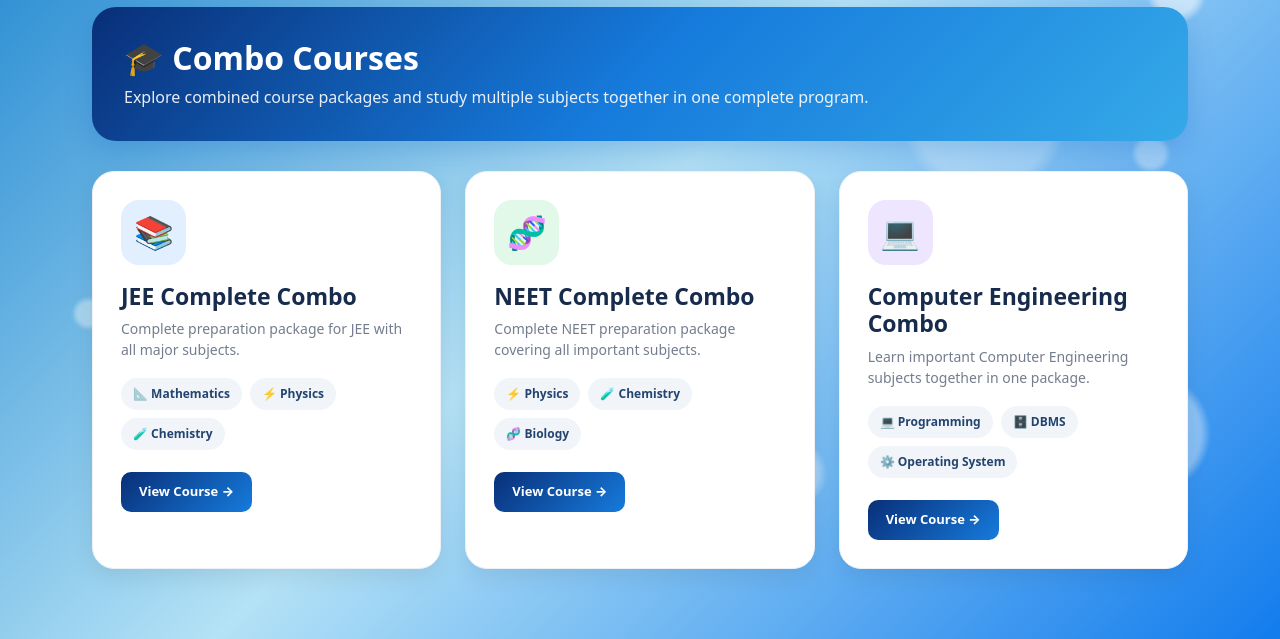
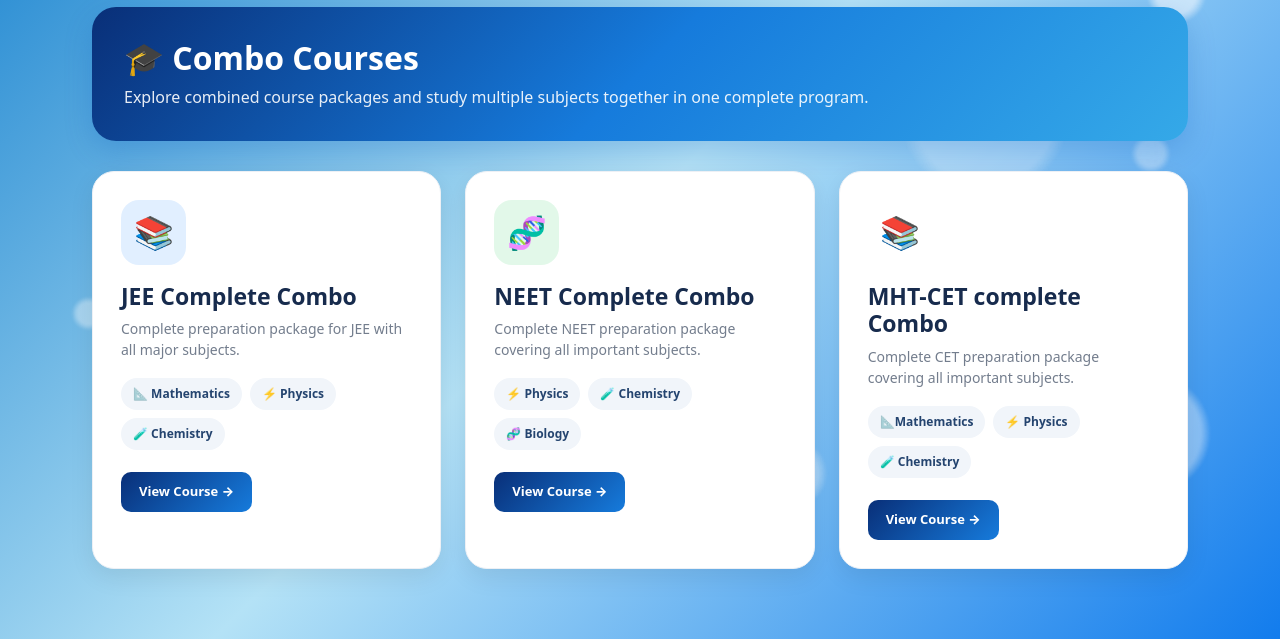
Before and after one commit to sakshinagrik/python-training, a Flask app: page /combo_courses in a window 1280 px wide. Shown: the part 214-853 px from the top of the page. Run offline with Flask 3, Linux system fonts and the light colour scheme.

Commit message:
fix combo course

```diff
--- a/templates/combo_courses.html
+++ b/templates/combo_courses.html
@@ -287,31 +287,31 @@
 
             <div class="combo-card">
 
-                <div class="combo-icon computer-icon">
-                    💻
+                <div class="combo-icon MHT-CET-icon">
+                    📚
                 </div>
 
                 <h2>
-                    Computer Engineering Combo
+                    MHT-CET complete Combo
                 </h2>
 
                 <p>
-                    Learn important Computer Engineering
-                    subjects together in one package.
+                    Complete CET  preparation package
+                    covering all important subjects.
                 </p>
 
                 <div class="subject-list">
 
                     <span class="subject-badge">
-                        💻 Programming
+                        📐Mathematics
                     </span>
 
                     <span class="subject-badge">
-                        🗄️ DBMS
+                        ⚡ Physics
                     </span>
 
                     <span class="subject-badge">
-                        ⚙️ Operating System
+                       🧪 Chemistry
                     </span>
 
                 </div>
```
